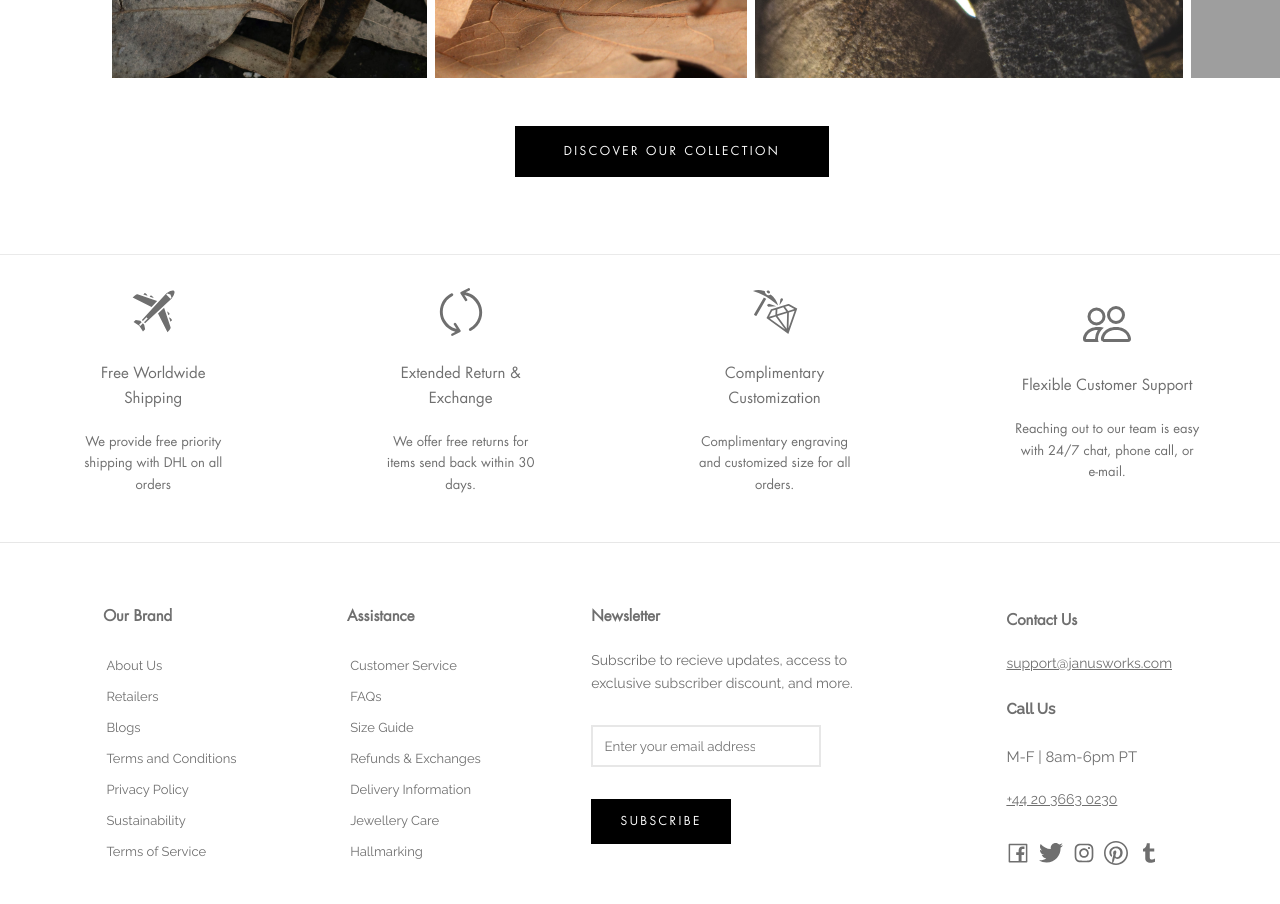
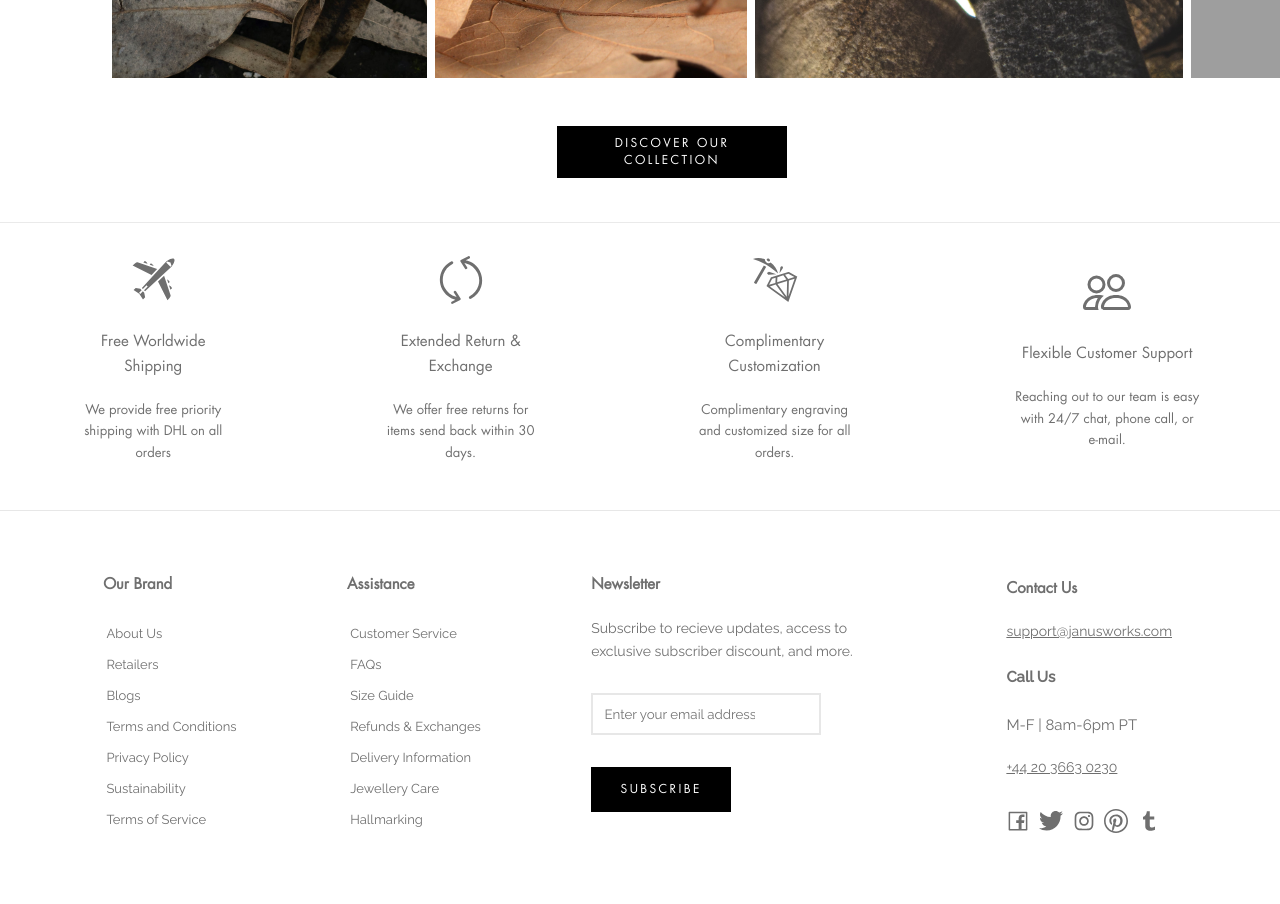
Before and after one commit to NichKHu/Janus-Ecommerce-React, a React (Create React App) app: page / in a window 1280 px wide. Shown: the part 2520-3424 px from the top of the page. Built offline with nearby package versions, Linux system fonts and the light colour scheme; grey boxes are pictures that could not be loaded.

Commit message:
Added button effects to discover button

```diff
--- a/src/components/Shop/Shop.css
+++ b/src/components/Shop/Shop.css
@@ -1,6 +1,6 @@
 .shop {
     width: 100%;
-    height: 45rem;
+    height: 43rem;
     margin: 2rem;
 }
 
@@ -42,9 +42,15 @@
     text-transform: uppercase;
     border: 1px solid black;
     background: black;
-    padding: 1rem 3rem;
+    padding: 0.5rem 2rem;
+
+    width: 230px;
+    transition: 0.4s ease-in-out;
+    box-shadow: inset 0 0 0 0 white;
 }
 
 .discover-button:hover {
+    box-shadow: inset 230px 0 0 0 white;
+    color: black;
     cursor: pointer;
 }
```
